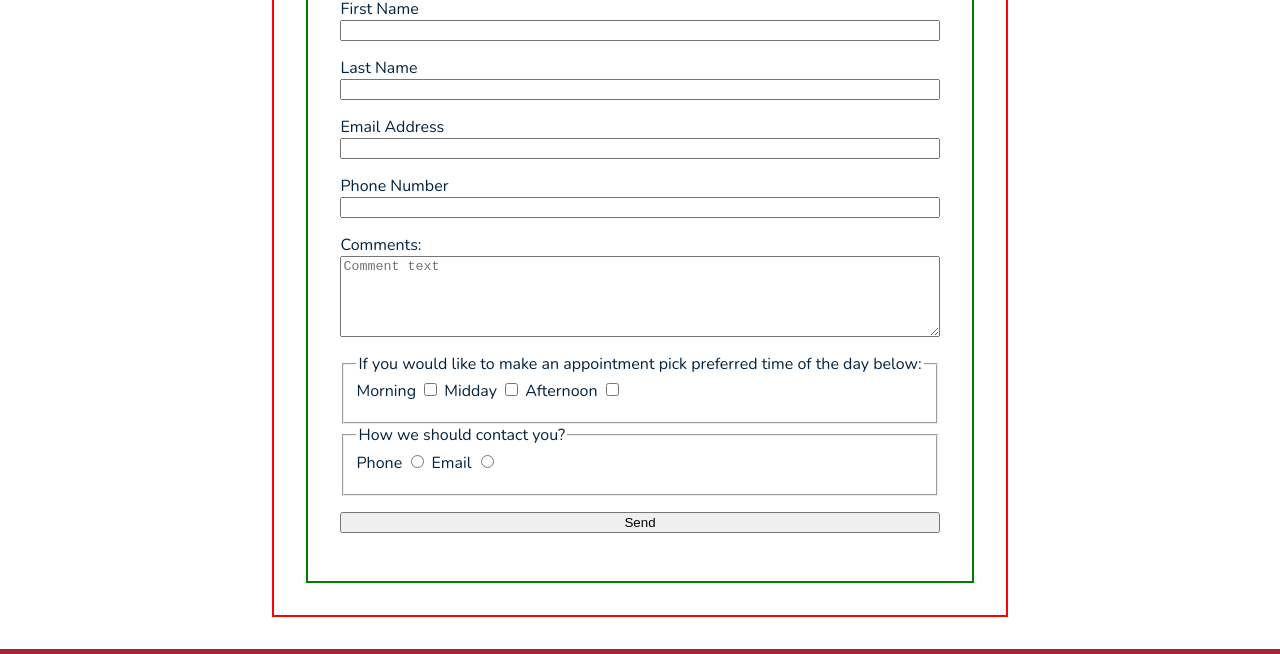
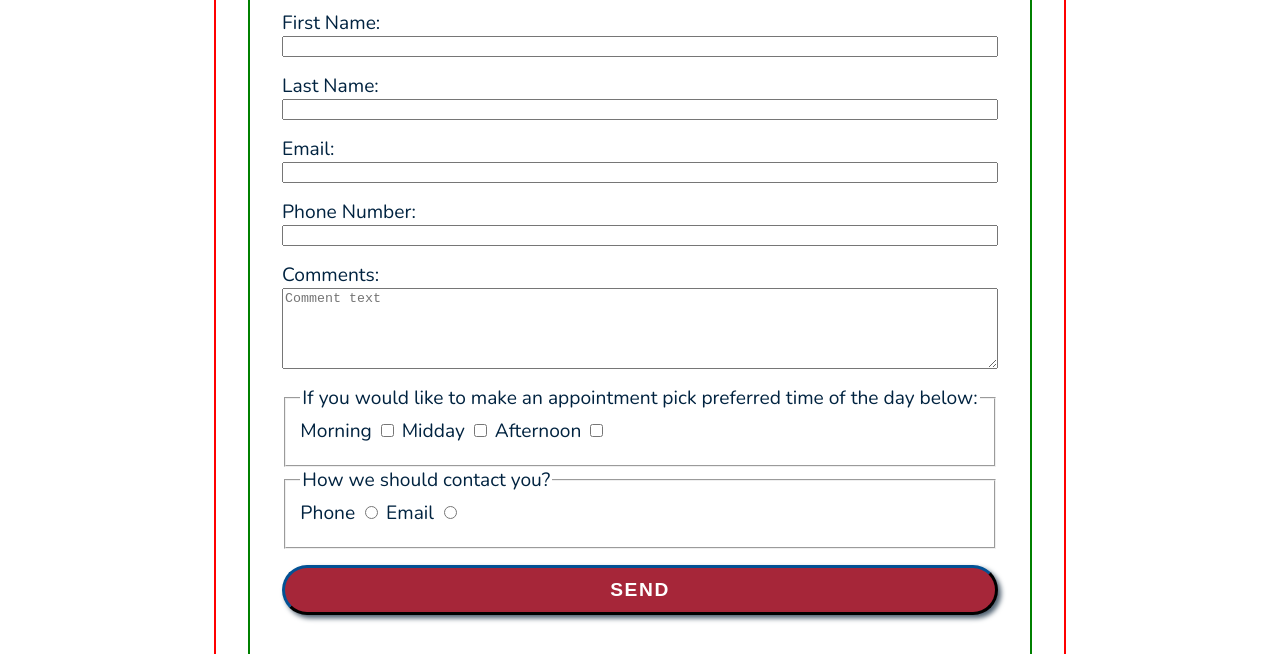
Before and after one commit to walczakw/p1-brilliant-vision, a plain HTML site: page contact.html in a window 1280 px wide. Shown: the part 343-997 px from the top of the page. Drawn offline with nearby package versions, Linux system fonts and the light colour scheme; a web font is replaced by a local one.

Commit message:
Add 'global-button' class to all button elements within website and replace 'button' with that class in css file

```diff
--- a/assets/css/style.css
+++ b/assets/css/style.css
@@ -29,7 +29,7 @@ h3 {
     display: block;
 }
 
-button {
+.global-button {
     background-color: #A62639;
     color: white;
     letter-spacing: 0.1rem;
@@ -44,7 +44,7 @@ button {
     cursor: pointer;
 }
 
-button:hover {
+.global-button:hover {
     color: #A62639;
     background-color: white;
     border-color: #A62639;
@@ -403,6 +403,7 @@ nav a:hover {
 .contact-form {
     display: flex;
     flex-direction: column;
+    font-size: 1.2rem;
     border: 2px solid green;
     padding: 2rem;
 }
@@ -417,6 +418,7 @@ nav a:hover {
 
 .contact-form-button {
     margin-top: 1rem;
+    font-size: 1.2rem;
 }
 
 /* Footer */
--- a/contact.html
+++ b/contact.html
@@ -53,13 +53,13 @@
                 <form method="GET" action="thank-you-page.html" class="contact-form">
                     <h3>Make an appointment or send us general query</h3>
                     <!-- Inputs - Contact Information -->
-                    <label for="first-name">First Name</label>
+                    <label for="first-name">First Name:</label>
                     <input type="text" id="first-name" name="first_name" minlength="2" maxlength="35" class="text-input" required>
-                    <label for="last-name">Last Name</label>
+                    <label for="last-name">Last Name:</label>
                     <input type="text" id="last-name" name="last_name" minlength="2" maxlength="35" class="text-input" required>
-                    <label for="email">Email Address</label>
+                    <label for="email">Email:</label>
                     <input type="email" id="email" name="email_address" minlength="5" maxlength="256" class="text-input" required>
-                    <label for="phone">Phone Number</label>
+                    <label for="phone">Phone Number:</label>
                     <input type="number" id="phone" name="phone_number" min="5" max="20" class="text-input" required>
                     <!-- Textarea -->
                     <label for="comments">Comments:</label>
@@ -83,7 +83,7 @@
                         <input type="radio" id="contact-email" name="contact_way_preference" value="email" class="radio-input" required>
                     </fieldset>
                     <!-- Submit button -->
-                    <input class="contact-form-button" type="submit" value="Send">
+                    <input class="contact-form-button global-button" type="submit" value="SEND">
                 </form>
             </div>
         </section>
```
Also changed, not shown: index.html (+1 -1 lines).
